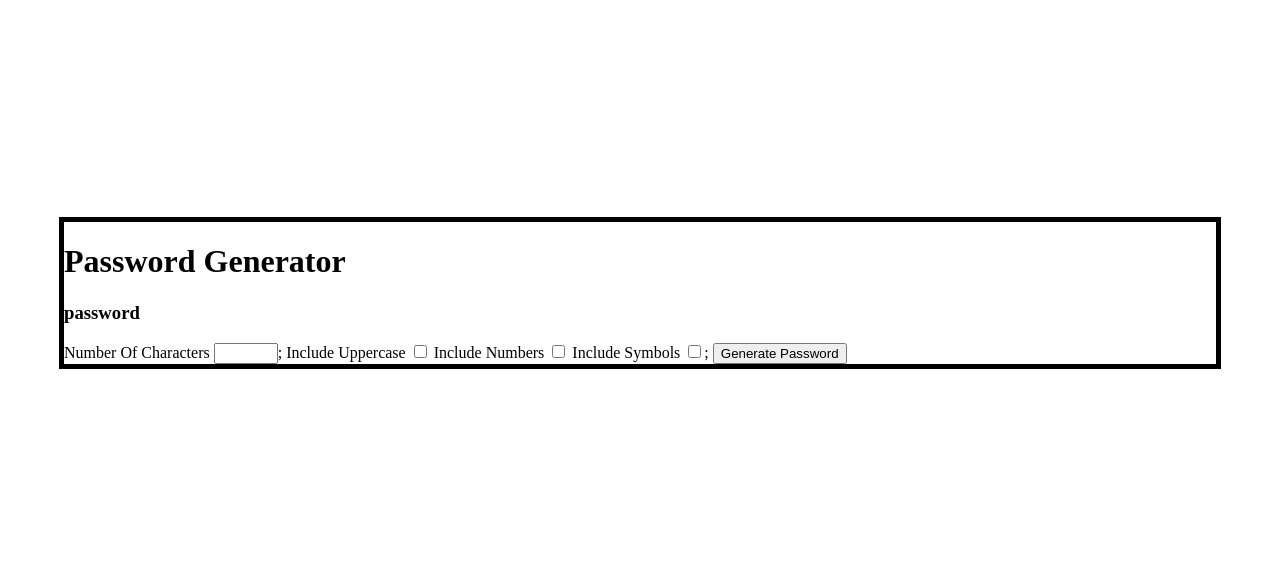
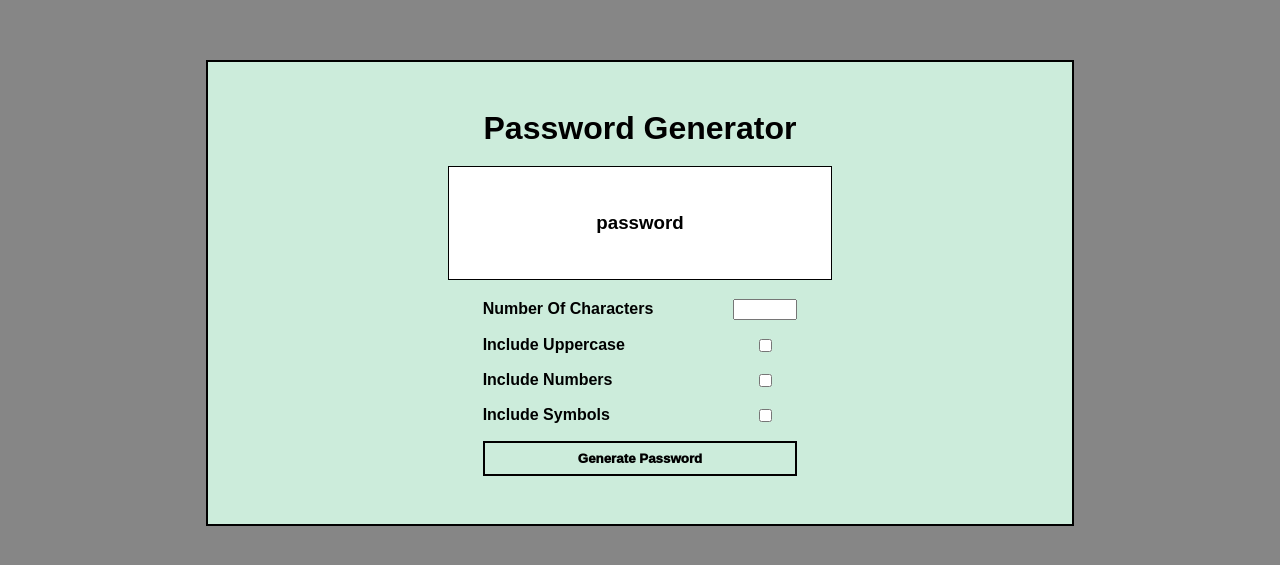
Before and after one commit to drg0drg/PasswordGenerator, a plain HTML site: page index.html in a window 1280 px wide. Shown: the part 107-672 px from the top of the page. Drawn offline with Linux system fonts and the light colour scheme.

Commit message:
CSS update

```diff
--- a/index.html
+++ b/index.html
@@ -9,11 +9,13 @@
 </head>
 <body>
     <div class="container">
-        <h1>Password Generator</h1>
+        <h1 class="PS-title">Password Generator</h1>
         <h3 id="password-display">password</h3>
         <form id= "pass-gen-form">
             <label  for="character-amount">Number Of Characters</label>
-            <input type="number" min="8" max="128" id="character-amount">;
+                <div class= "char-amount-container">
+                    <input type="number" min="8" max="128" id="character-amount">
+                </div>
 
             <label for="include-uppercase">Include Uppercase</label>
             <input type ="checkbox" id="include-uppercase">
@@ -22,9 +24,9 @@
             <input type ="checkbox" id="include-numbers">
 
             <label for="include-symbols">Include Symbols</label>
-            <input type ="checkbox" id="include-symbols">;
+            <input type ="checkbox" id="include-symbols">
 
-            <button type="submit">Generate Password</button>
+            <button type="submit" class="btn-Submit">Generate Password</button>
 
 
         </form>
--- a/style.css
+++ b/style.css
@@ -1,5 +1,10 @@
+*{
+    font-family: Arial, Helvetica, sans-serif;
+}
+
+
 body {
-    background-color: white;
+    background-color: rgb(134, 134, 134);
     margin:0;
     padding:0;
     min-height: 100vh;
@@ -9,7 +14,62 @@ body {
 }
 
 .container{
+    background-color: rgb(204, 236, 219);
+    border: 2px solid black;
+    padding: 3rem;
+    width:60%;
+    display:flex;
+    justify-content: center;
+    align-items: center;
+    flex-direction: column;
+}
+
+form {
+    display:grid;
+    grid-template-columns: auto auto;
+    row-gap: 1rem;
+    column-gap: 5rem;
+    justify-content: center;
+    align-items: center;
+}
+
+.PS-title {
+    margin:0;
+    text-align: center;
+
+}
+
+label {
+    font-weight: bold;
+}
+
+/* .char-amount-container {
+    width: 0.5rem;
+} */
+
+#password-display {
     background-color: white;
-    border: 5px solid black;
-    width:90%;
+    color: black;
+    padding: 1rem;
+    border: 1px solid black;
+    height: 5rem;
+    width: 350px;
+    display:flex;
+    justify-content: center;
+    align-items: center;
+    word-break: break-all;
 }
+
+.btn-Submit {
+    grid-column: span 2;
+    border: 2px solid black;
+    padding: 0.5rem 1rem;
+    font-weight: bold;
+    cursor: pointer;
+    font-weight: 1000;
+    background-color: transparent;
+}
+
+.btn-Submit:hover {
+    background-color: #1e9e1333;
+}
```
Also changed, not shown: 2 other files.
